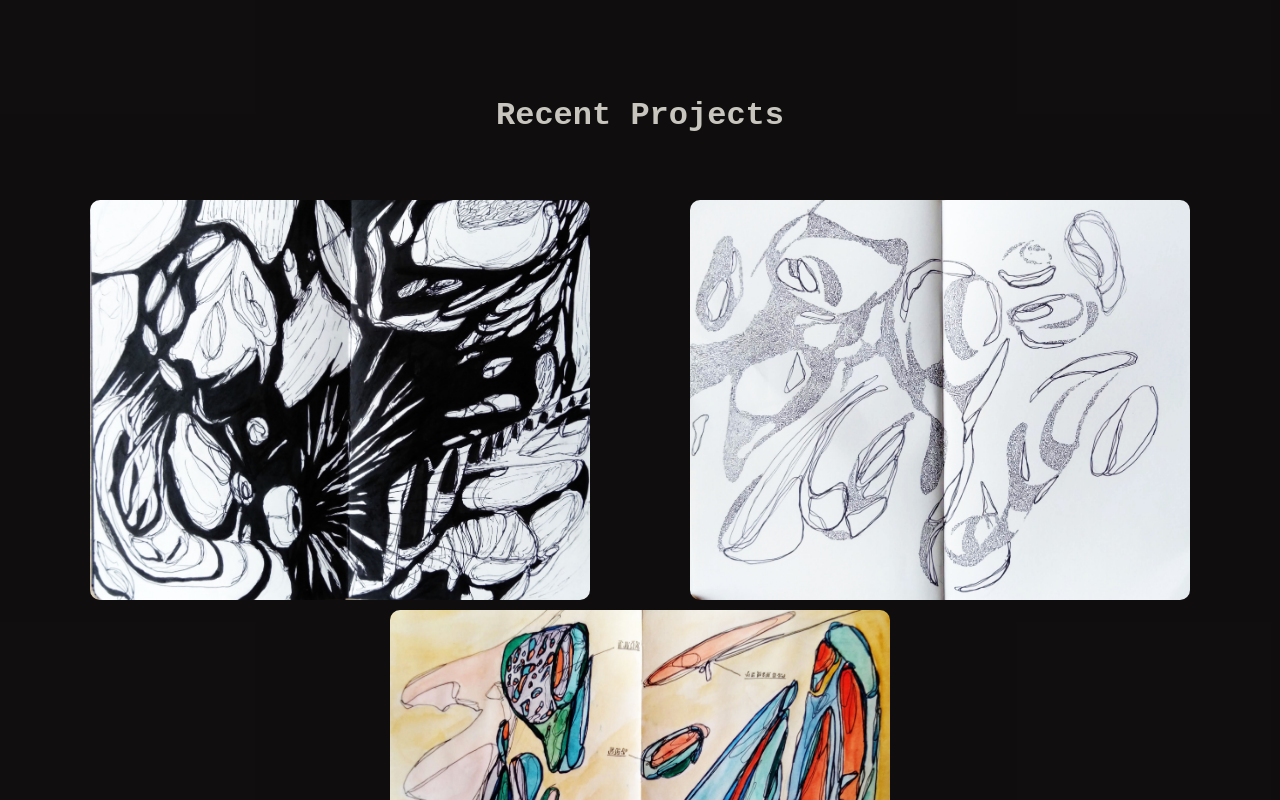
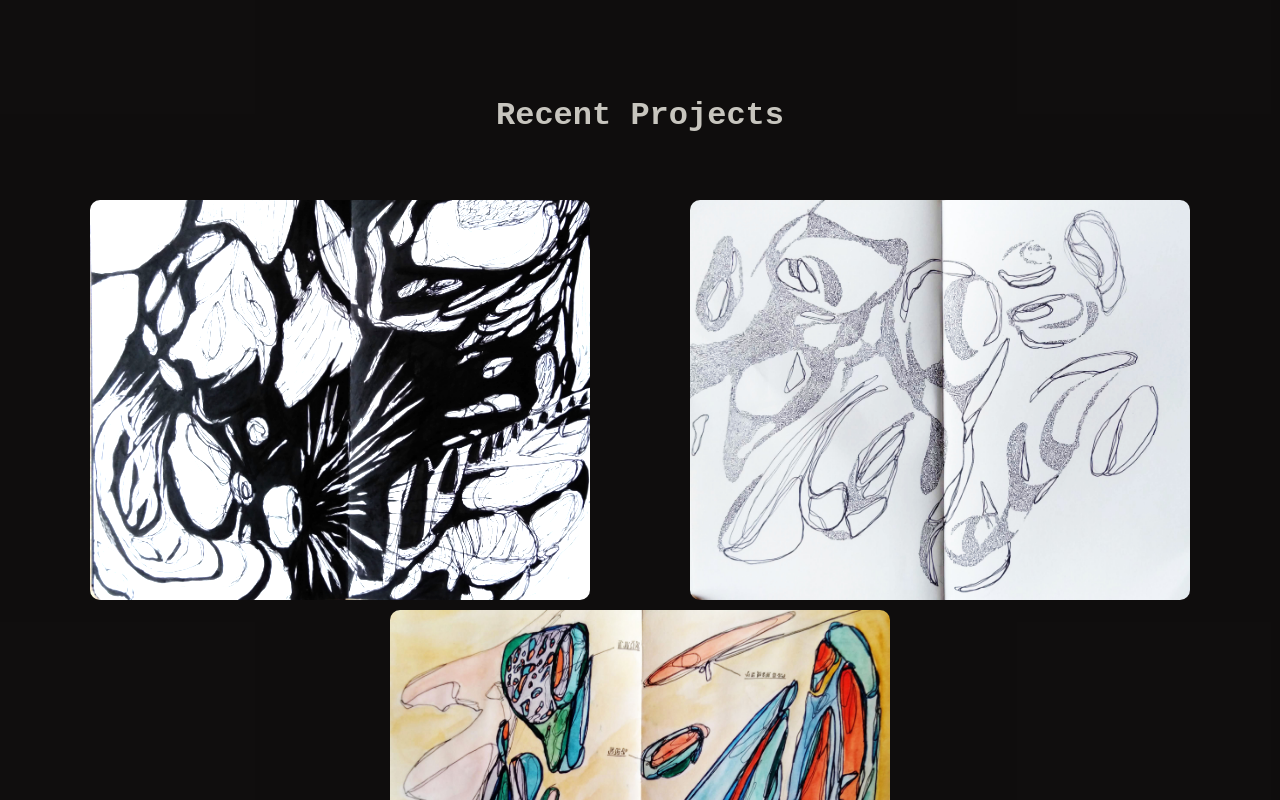
Before and after one commit to lpscrim/lpscrim.github.io, a plain HTML site: page code.html in a window 1280 px wide. In both pictures the pointer is over the picture 340 px from the left and 2065 px from the top of the page. Shown: the part 1665-2465 px from the top of the page. Drawn offline with Linux system fonts and the light colour scheme.

Commit message:
hover effects

```diff
--- a/styleCode.css
+++ b/styleCode.css
@@ -142,4 +142,10 @@ nav li a {
     border-radius: 10px;
     display: inline-flex;
     margin: 5px 5px;
+    transition: all 2s;
 }
+
+.codeProj img:hover {
+    filter: brightness(1.25);
+
+}
```
